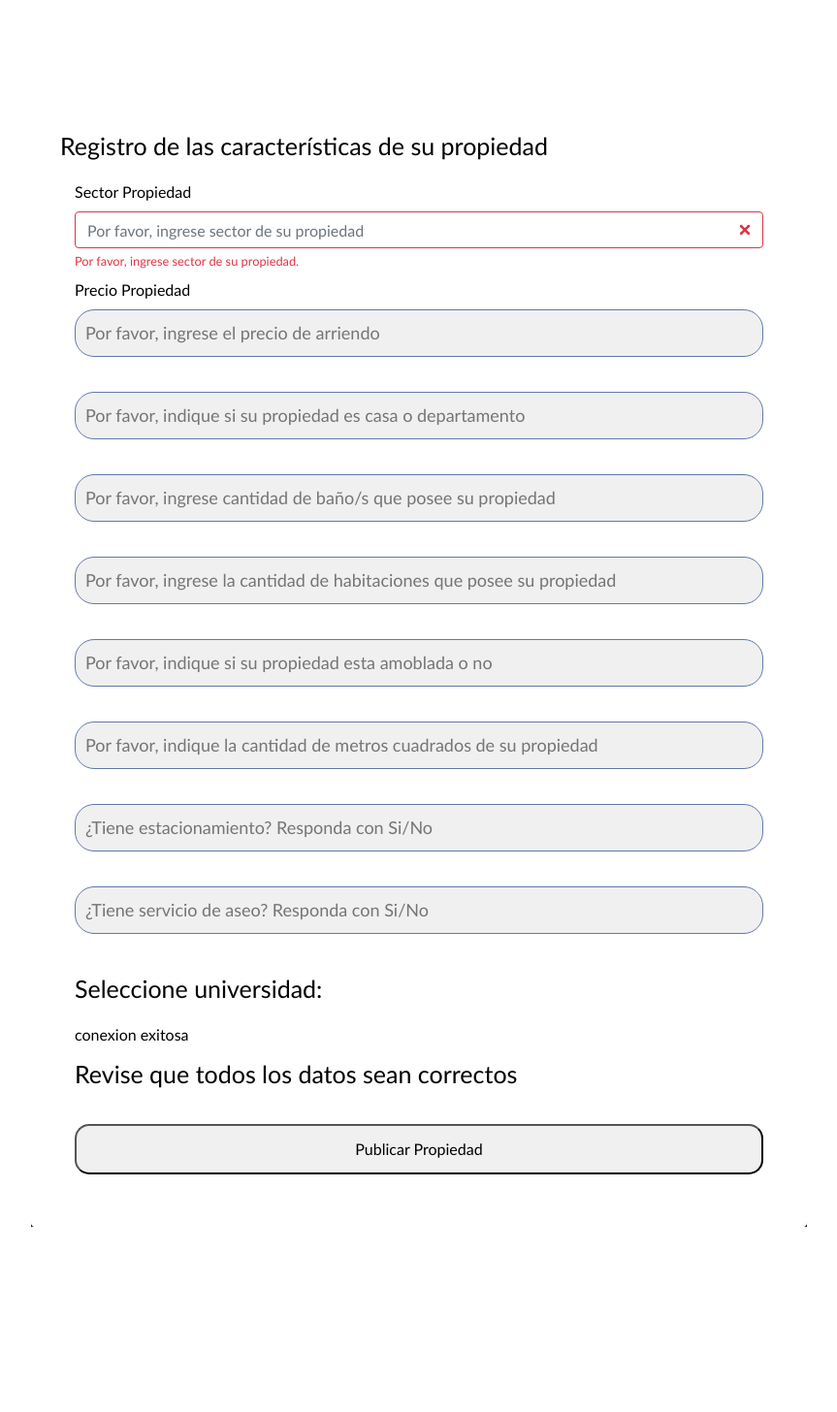
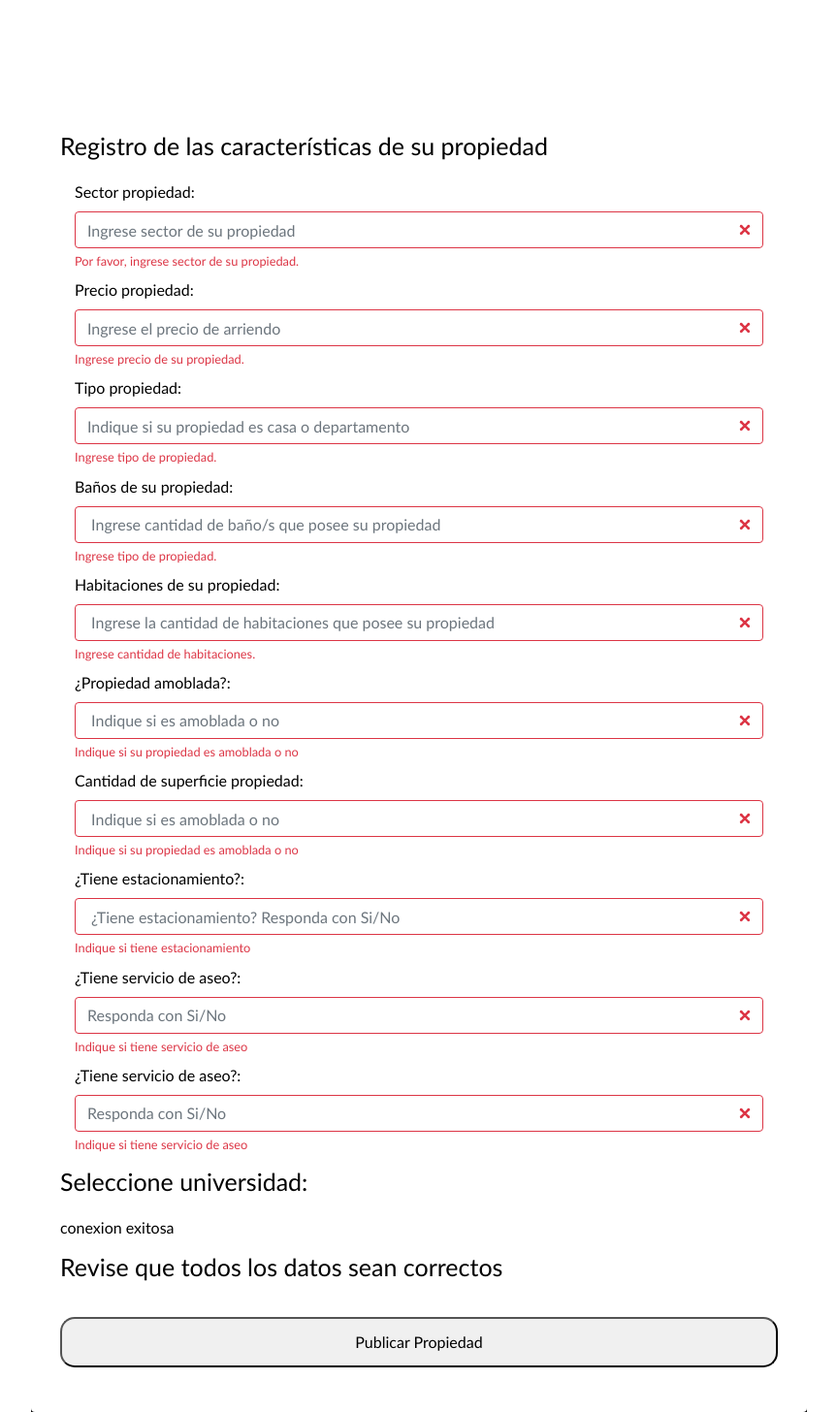
Before and after one commit to itsmillz/UniDep, a PHP site: page /formulario.php in a window 1280 px wide. Shown: the part 80-1536 px from the top of the page at 97% size, without its empty margins (208-1071 px from the left). Before the commit the page ends 1345 px from the top, so only its background shows below. Run offline with PHP 8.4, Linux system fonts and the light colour scheme; data that the repository does not hold is empty.

Commit message:
añadiendo funciones y mejorando el diseño del form

```diff
--- a/formulario/formulario.php
+++ b/formulario/formulario.php
@@ -17,11 +17,11 @@
 
     <header id="main-header">
         <div class="img-container">
-            <img src="imagenes/UniDep.jpg" alt="">
+            <img src="../imagenes/UniDep.jpg" alt="">
         </div>
         <nav class="navegacion">
             <ul class="ul">
-                <img src="imagenes/perfil-del-usuario.png" alt="">
+                <img src="../imagenes/perfil-del-usuario.png" alt="">
                 <li><a href="prueba.php"><button>Publicar propiedad</button></a></li>
             </ul>
         </nav>
@@ -59,26 +59,68 @@
         <section class="form-registro">
             <p>Registro de las características de su propiedad</p>
             <div class="col-12 mb-2 mt-2">
-            <label class="form-label" for="sector">Sector Propiedad</label>
-            <input class=" form-control" type="text" placeholder="Por favor, ingrese sector de su propiedad" name="sector" required>
+            <label class="form-label" for="sector">Sector propiedad: </label>
+            <input class=" form-control" type="text" placeholder="Ingrese sector de su propiedad" name="sector" required>
             <div class="invalid-feedback">Por favor, ingrese sector de su propiedad.</div>
             </div>
 
             <div class="col-12 mb-2 mt-2">
-            <label class="form-label" for="sector">Precio Propiedad</label>
+            <label class="form-label" for="precio">Precio propiedad: </label>
+            <input class="form-control" type="number"  placeholder="Ingrese el precio de arriendo" name="precio" required>
+            <div class="invalid-feedback">Ingrese precio de su propiedad.</div>
+            </div>
 
 
+            <div class="col-12 mb-2 mt-2">
+            <label class="form-label" for="propiedad">Tipo propiedad: </label>
+            <input class="form-control" type="text"  placeholder="Indique si su propiedad es casa o departamento" name="tipo" required>
+            <div class="invalid-feedback">Ingrese tipo de propiedad.</div>
+            </div>
+
+            <div class="col-12 mb-2 mt-2">
+            <label class="form-label" for="baño">Baños de su propiedad: </label>
+            <input class="form-control" type="number"  placeholder=" Ingrese cantidad de baño/s que posee su propiedad" name="baño" required>
+            <div class="invalid-feedback">Ingrese tipo de propiedad.</div>
+            </div>
+
+            <div class="col-12 mb-2 mt-2">
+            <label class="form-label" for="sector">Habitaciones de su propiedad: </label>
+            <input class="form-control" type="number"  placeholder=" Ingrese la cantidad de habitaciones que posee su propiedad" name="habitaciones" required>
+            <div class="invalid-feedback">Ingrese cantidad de habitaciones.</div>
+            </div>
+
+            <div class="col-12 mb-2 mt-2">
+            <label class="form-label" for="sector">¿Propiedad amoblada?: </label>
+            <input class="form-control" type="text"  placeholder=" Indique si es amoblada o no" name="amoblada" required>
+            <div class="invalid-feedback">Indique si su propiedad es amoblada o no</div>
+            </div>
 
 
+            <div class="col-12 mb-2 mt-2">
+            <label class="form-label" for="superficie">Cantidad de superficie propiedad: </label>
+            <input class="form-control" type="text"  placeholder=" Indique si es amoblada o no" name="superficie" required>
+            <div class="invalid-feedback">Indique si su propiedad es amoblada o no</div>
+            </div>
 
-            <input class="carac" type="number"  placeholder="Por favor, ingrese el precio de arriendo">
-            <input class="carac" type="text"  placeholder="Por favor, indique si su propiedad es casa o departamento">
-            <input class="carac" type="number" placeholder="Por favor, ingrese cantidad de baño/s que posee su propiedad">
-            <input class="carac" type="text" placeholder="Por favor, ingrese la cantidad de habitaciones que posee su propiedad">
-            <input class="carac" type="text"  placeholder="Por favor, indique si su propiedad esta amoblada o no">
-            <input class="carac" type="text"  placeholder="Por favor, indique la cantidad de metros cuadrados de su propiedad">
-            <input class="carac" type="text" placeholder="¿Tiene estacionamiento? Responda con Si/No">
-            <input class="carac" type="text" name="nombres" id="sector" placeholder="¿Tiene servicio de aseo? Responda con Si/No">
+            <div class="col-12 mb-2 mt-2">
+            <label class="form-label" for="superficie">¿Tiene estacionamiento?: </label>
+            <input class="form-control" type="text"  placeholder=" ¿Tiene estacionamiento? Responda con Si/No" name="estacionamiento" required>
+            <div class="invalid-feedback">Indique si tiene estacionamiento</div>
+            </div>
+
+
+            <div class="col-12 mb-2 mt-2">
+            <label class="form-label" for="superficie">¿Tiene servicio de aseo?: </label>
+            <input class="form-control" type="text"  placeholder="Responda con Si/No" name="servicio" required>
+            <div class="invalid-feedback">Indique si tiene servicio de aseo</div>
+            </div>
+
+
+            <div class="col-12 mb-2 mt-2">
+            <label class="form-label" for="superficie">¿Tiene servicio de aseo?: </label>
+            <input class="form-control" type="text"  placeholder="Responda con Si/No" name="servicio" required>
+            <div class="invalid-feedback">Indique si tiene servicio de aseo</div>
+            </div>
 
             <p>Seleccione universidad:</p>
             <?php include("../conexion_bd/conexion.php");?>
```
